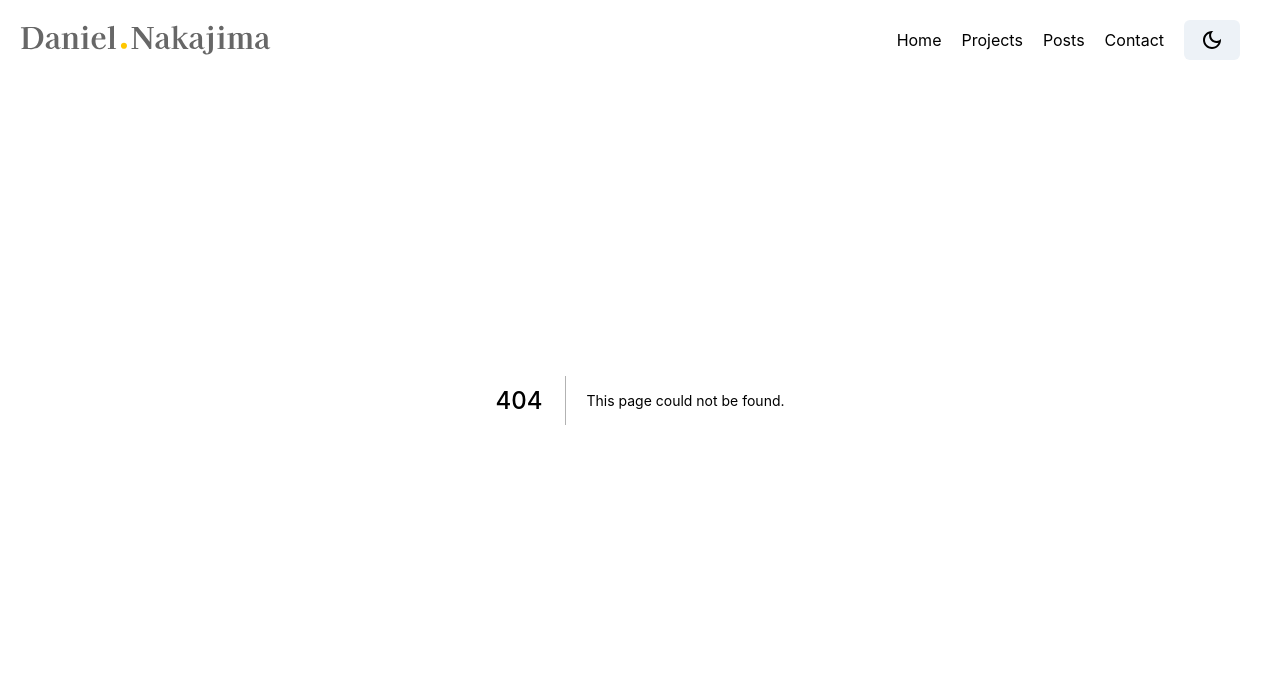
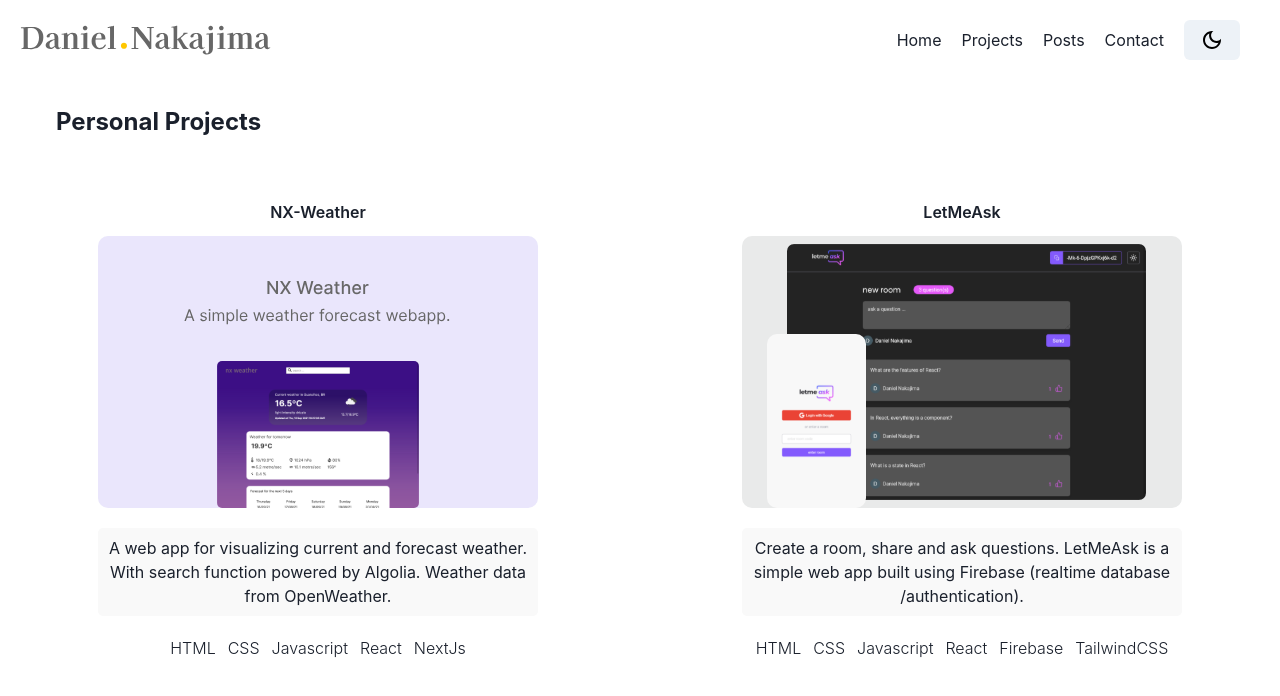
Before and after one commit to NakajimaDaniel/personal-site, a Next.js app: page /projects in a window 1280 px wide. Before the commit this address had no page. Shown: the top 696 px of the page. Built offline with nearby package versions, Linux system fonts and the light colour scheme.

Commit message:
feat: project page

```diff
--- /dev/null
+++ b/src/pages/projects/index.jsx
@@ -0,0 +1,57 @@
+
+
+import { Container, Box, Text, Flex, Image, SimpleGrid, useColorMode  } from '@chakra-ui/react'
+
+export default function projects() {
+
+  const { colorMode } = useColorMode();
+
+  return (
+    <Container maxW="100vw" w="100%" mt="20">
+      <Box pt="6" pl="10" pb="10">
+        <Text fontWeight="bold" fontSize="2xl">
+          Personal Projects
+        </Text>
+      </Box>
+      <SimpleGrid columns={[1,1,1,2]} spacing={10} align="center">
+        <Flex pt="5" direction="column" w="440" align="center">
+          <Text pb="3" fontWeight="semibold" >NX-Weather</Text>
+          <Box pb="5">
+            <Image src="nxweather.svg" alt="nxweather" />
+          </Box>
+          <Text maxW="440" w="100%" bg={ colorMode === "dark" ? "blue.800" : "white.700" } mb="5" pl="2" pr="2" pt="2" pb="2" borderRadius="5">
+              A web app for visualizing current and forecast weather. With search function powered by Algolia.
+              Weather data from OpenWeather.
+          </Text>
+          <Flex direction="row" align="center">
+            <Text pr="3" fontWeight="light" >HTML</Text>
+            <Text pr="3" fontWeight="light">CSS</Text>
+            <Text pr="3" fontWeight="light">Javascript</Text>
+            <Text pr="3" fontWeight="light">React</Text>
+            <Text fontWeight="light">NextJs</Text>
+          </Flex>
+        </Flex>
+
+        <Flex pt="5" direction="column" align="center">
+          <Text pb="3" fontWeight="semibold">LetMeAsk</Text>
+          <Box pb="5">
+            <Image src="letmeask.svg" alt="letmeask" />
+          </Box>
+          <Text maxW="440" w="100%" bg={ colorMode === "dark" ? "blue.800" : "white.700" } mb="5" pl="2" pr="2" pt="2" pb="2" borderRadius="5">
+            Create a room, share and ask questions.  LetMeAsk is a simple web app built using Firebase (realtime database /authentication).
+
+          </Text>
+          <Flex direction="row" pb="5">
+            <Text pr="3" fontWeight="light" >HTML</Text>
+            <Text pr="3" fontWeight="light">CSS</Text>
+            <Text pr="3" fontWeight="light">Javascript</Text>
+            <Text pr="3" fontWeight="light">React</Text>
+            <Text pr="3" fontWeight="light">Firebase</Text>
+            <Text fontWeight="light">TailwindCSS</Text>
+          </Flex>
+        </Flex>
+      </SimpleGrid>
+
+    </Container>
+  )
+}
--- a/src/theme.js
+++ b/src/theme.js
@@ -21,6 +21,7 @@ const colors = {
 
   white: {
     "transparent": "rgba(255, 255, 255, 0.9)",
+    "700": "#F9F9F9",
   }
 
 
```
Also changed, not shown: public/letmeask.svg (added).
